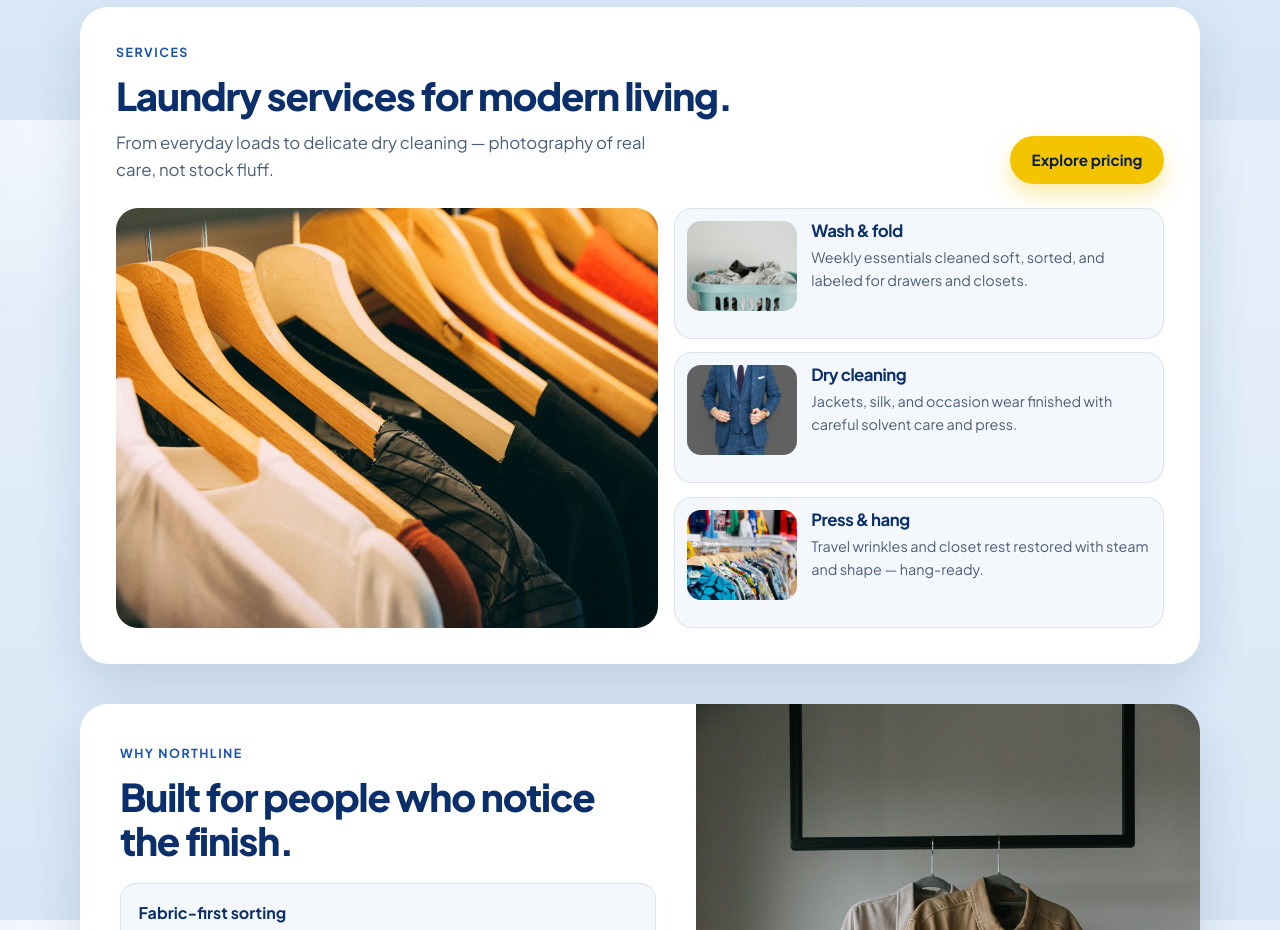
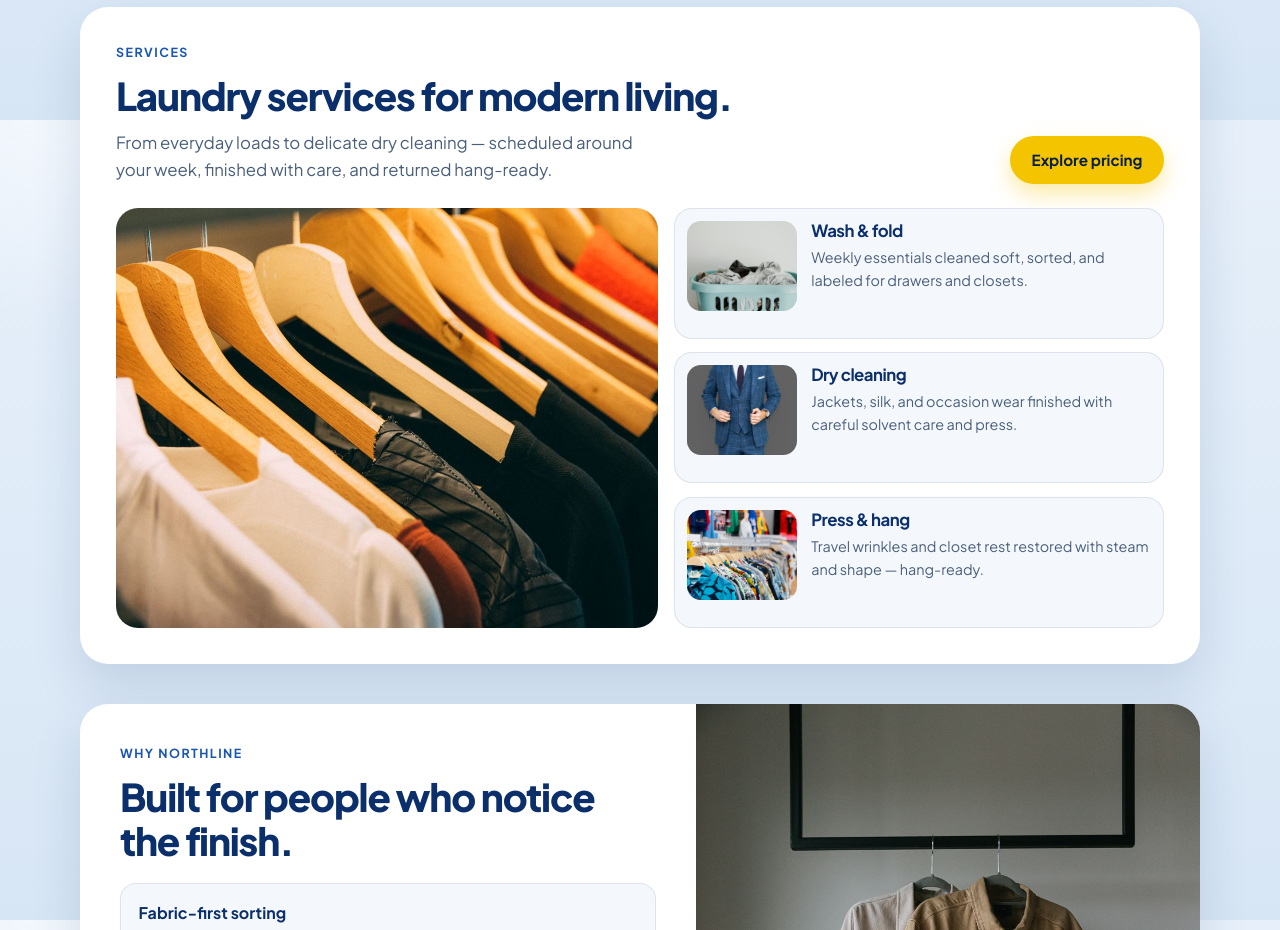
Before and after one commit to ksarthak021/Assignments, a React (Vite) app: page / in a window 1280 px wide. Shown: the part 2280-3210 px from the top of the page. Built offline with nearby package versions, Linux system fonts and the light colour scheme.

Commit message:
Fix services subtitle leaked internal copy
Replace the photography/meta note with customer-facing service copy.

Co-authored-by: ksarthak021 <ksarthak021@gmail.com>

```diff
--- a/src/components/Services.tsx
+++ b/src/components/Services.tsx
@@ -28,8 +28,8 @@ export function Services() {
             <p className="eyebrow">Services</p>
             <h2>Laundry services for modern living.</h2>
             <p className="lead">
-              From everyday loads to delicate dry cleaning — photography of real
-              care, not stock fluff.
+              From everyday loads to delicate dry cleaning — scheduled around
+              your week, finished with care, and returned hang-ready.
             </p>
           </div>
           <a className="btn btn--yellow" href="#pricing">
```
